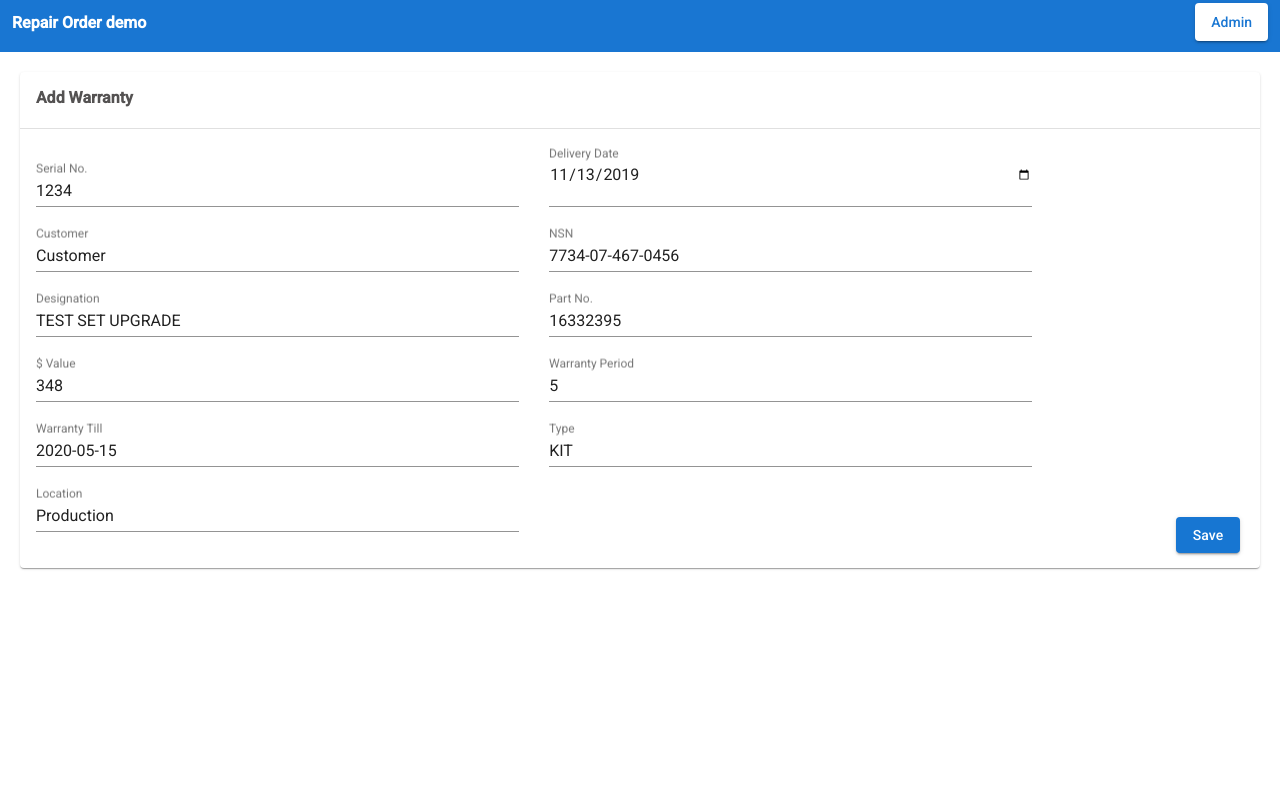
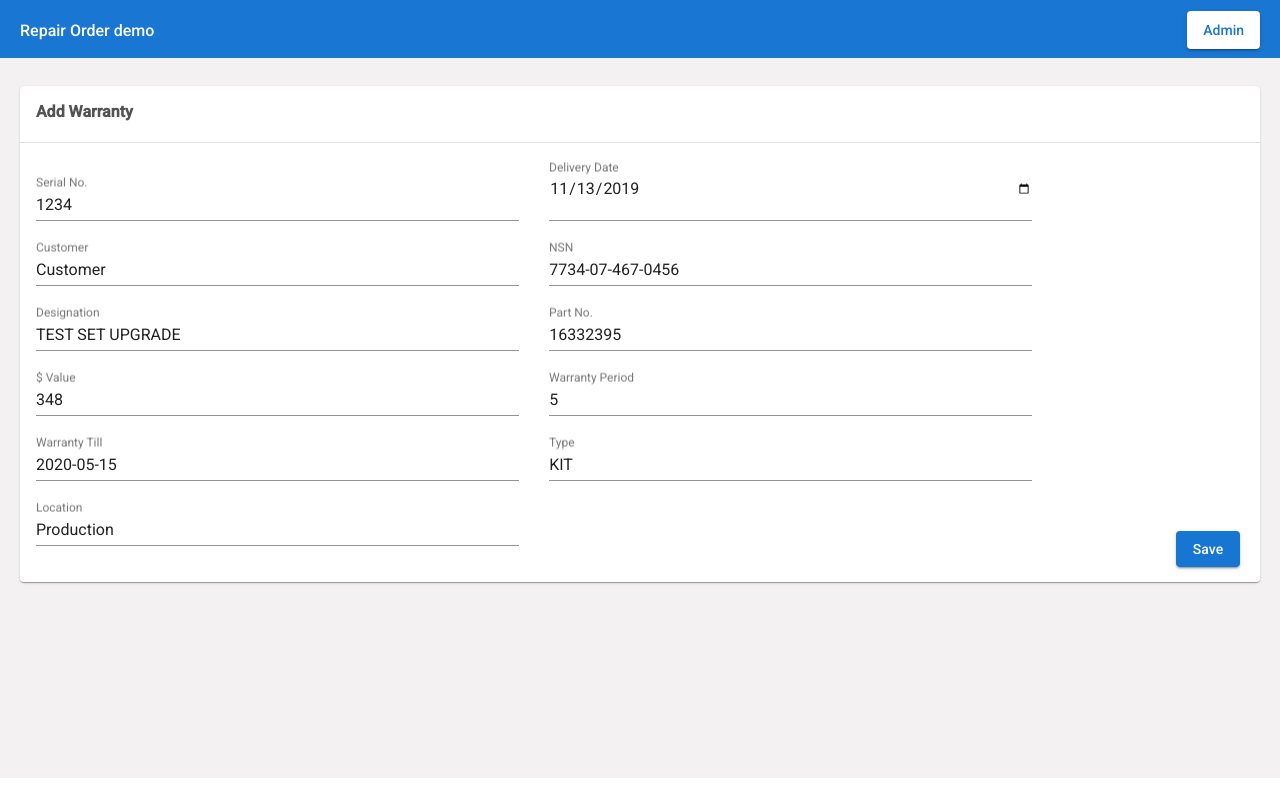
Before and after one commit to gurpreetdrake/ro-demo, an Angular app: page /add-warranty in a window 1280 px wide. Built offline with nearby package versions, Linux system fonts and the light colour scheme; no server answers.

Commit message:
ui update

```diff
--- a/src/add-warranty/add-warranty.component.css
+++ b/src/add-warranty/add-warranty.component.css
@@ -1,4 +1,5 @@
 .main{
+  margin-top: 20px;
   padding-top: 28px;
   padding-left: 20px;
   padding-right: 20px;
@@ -9,7 +10,8 @@
 }
 mat-form-field{
   margin-right: 30px;
-  width: 40%;;
+  width: 40%;
+  max-width: 650px;
 }
 h4{
   color: rgb(84, 82, 82);
--- a/src/app/app.component.css
+++ b/src/app/app.component.css
@@ -0,0 +1,46 @@
+.toolbar {
+   height: 60px;
+   display: flex;
+   align-items: center;
+   background-color: #1976d2;
+   color: white;
+   font-weight: 500;
+}
+.span{
+   padding-left: 20px;
+}
+.card.highlight-card {
+   background-color: #1976d2;
+   color: white;
+   font-weight: 600;
+   border: none;
+   width: auto;
+   min-width: 30%;
+   position: relative;
+}
+a,
+a:visited,
+a:hover {
+  color: #1976d2;
+  text-decoration: none;
+}
+
+a:hover {
+  color: #125699;
+}
+
+#main{
+    background-color: rgb(243, 241, 241);
+    height:90%;
+    margin-top: -22px;
+}
+
+mat-nav-list.list-horizontal {
+   padding: 0; display: inline-block;
+   height: auto;
+   width: auto;}
+   .mat-list-item {
+     display: inline-block;
+     height: auto;
+     width: auto;
+   }
--- a/src/app/app.component.html
+++ b/src/app/app.component.html
@@ -1,50 +1,8 @@
-<style>
-  .toolbar {
-    height: 60px;
-    margin: -8px;
-    display: flex;
-    align-items: center;
-    background-color: #1976d2;
-    color: white;
-    font-weight: 600;
-  }
-
-  .toolbar img {
-    margin: 0 16px;
-  }
-
-  .toolbar #twitter-logo {
-    height: 40px;
-    margin: 0 16px;
-  }
-
-  .toolbar #twitter-logo:hover {
-    opacity: 0.8;
-  }
-  .card.highlight-card {
-    background-color: #1976d2;
-    color: white;
-    font-weight: 600;
-    border: none;
-    width: auto;
-    min-width: 30%;
-    position: relative;
-  }
-  a,
-  a:visited,
-  a:hover {
-    color: #1976d2;
-    text-decoration: none;
-  }
-
-  a:hover {
-    color: #125699;
-  }
-</style>
-
 <!-- Toolbar -->
 <div class="toolbar" role="banner">
-  <span style='padding-left: 20px; flex: 1 1 auto;'>Repair Order demo</span>
-  <button mat-raised-button style='margin-right: 20px;'><a href="/admin" target="blank">Admin</a></button>
+  <span class="span" routerLink ="/home">Repair Order demo</span>
+  <button mat-raised-button style='margin-right: 20px; position:absolute; right:0px'><a href="/admin" target="blank">Admin</a></button>
 </div>
+<div id="main">
 <router-outlet></router-outlet>
+</div>
--- a/src/app/warranty-detail/warranty-detail.component.html
+++ b/src/app/warranty-detail/warranty-detail.component.html
@@ -1,16 +1,16 @@
-<div style="padding-left: 20px; padding-right: 20px;">
+<div id="main">
     <h4>Warranty Report</h4>
-    <mat-list>
-        <mat-list-item class="listItem"> Serial No.  {{item.serialNo}}</mat-list-item>
-        <mat-list-item class="listItem"> Delivery Date: {{item.deliveryDate | date}}</mat-list-item>
-        <mat-list-item class="listItem"> Customer: {{item.customer}}</mat-list-item>
-        <mat-list-item class="listItem"> NSN: {{item.nsn}}</mat-list-item>
-        <mat-list-item class="listItem"> Designation: {{item.designation}}</mat-list-item>
-        <mat-list-item class="listItem"> Part No: {{item.partNo}}</mat-list-item>
-        <mat-list-item class="listItem"> Value: {{item.value}}</mat-list-item>
-        <mat-list-item class="listItem"> Warranty Period: {{item.warrantyPeriod}}</mat-list-item>
-        <mat-list-item class="listItem"> Warranty Till: {{item.warrantyTill | date}}</mat-list-item>
-        <mat-list-item class="listItem"> Type: {{item.type}}</mat-list-item>
-        <mat-list-item class="listItem"> Location: {{item.location}}</mat-list-item>
-    </mat-list>
+    <mat-nav-list>
+        <mat-list-item> Serial No.  {{item.serialNo}}</mat-list-item>
+        <mat-list-item> Delivery Date: {{item.deliveryDate | date}}</mat-list-item>
+        <mat-list-item> Customer: {{item.customer}}</mat-list-item>
+        <mat-list-item> NSN: {{item.nsn}}</mat-list-item>
+        <mat-list-item> Designation: {{item.designation}}</mat-list-item>
+        <mat-list-item> Part No: {{item.partNo}}</mat-list-item>
+        <mat-list-item> Value: {{item.value}}</mat-list-item>
+        <mat-list-item> Warranty Period: {{item.warrantyPeriod}}</mat-list-item>
+        <mat-list-item> Warranty Till: {{item.warrantyTill | date}}</mat-list-item>
+        <mat-list-item> Type: {{item.type}}</mat-list-item>
+        <mat-list-item> Location: {{item.location}}</mat-list-item>
+    </mat-nav-list>
 </div>
--- a/src/home/home.component.css
+++ b/src/home/home.component.css
@@ -1,4 +1,9 @@
-mat-card{
+#main{
+    padding-left: 20px; padding-right: 20px;
+}
+.card{
     margin-bottom: 12px;
-    width: 30%;
+    width: 25%;
+    background-color: #1776D2;
+    color: #fff;
 }
--- a/src/home/home.component.html
+++ b/src/home/home.component.html
@@ -1,7 +1,6 @@
-<div style="padding-left: 20px; padding-right: 20px;">
+<div id="main">
 <h4>Reports</h4>
 <mat-card routerLink ="/warrantyreports">Warranty</mat-card>
 <mat-card routerLink ="/documents">Documents</mat-card>
 <mat-card routerLink ="/videos">Videos</mat-card>
-
 </div>
--- a/src/warrantyreport/warrantyreport.component.css
+++ b/src/warrantyreport/warrantyreport.component.css
@@ -9,3 +9,14 @@
     right:0;
     margin: 20px;
 }
+
+#main{
+    padding-left: 20px;
+    padding-right: 20px;
+    padding-top: 5px;
+    margin-top: 20px;
+  }
+
+  th.mat-sort-header-sorted {
+    color: black;
+  }
--- a/src/warrantyreport/warrantyreport.component.html
+++ b/src/warrantyreport/warrantyreport.component.html
@@ -1,4 +1,4 @@
-
+<div id="main">
   <h4>Warranty Report</h4>
   <button id="btn" mat-raised-button  routerLink="/add-warranty">+</button>
 
```
Lines whose indentation alone changed are shown as unchanged.
